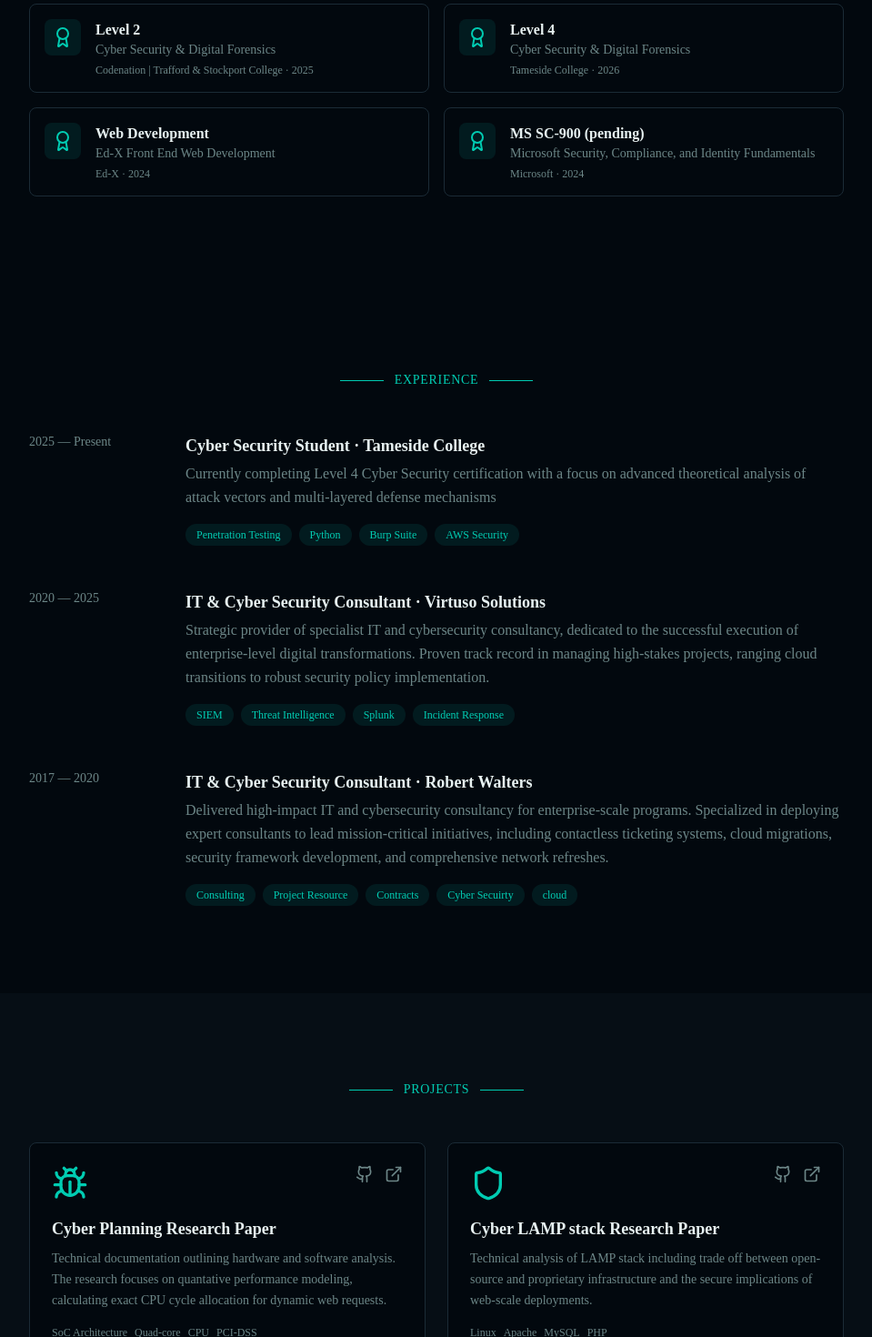
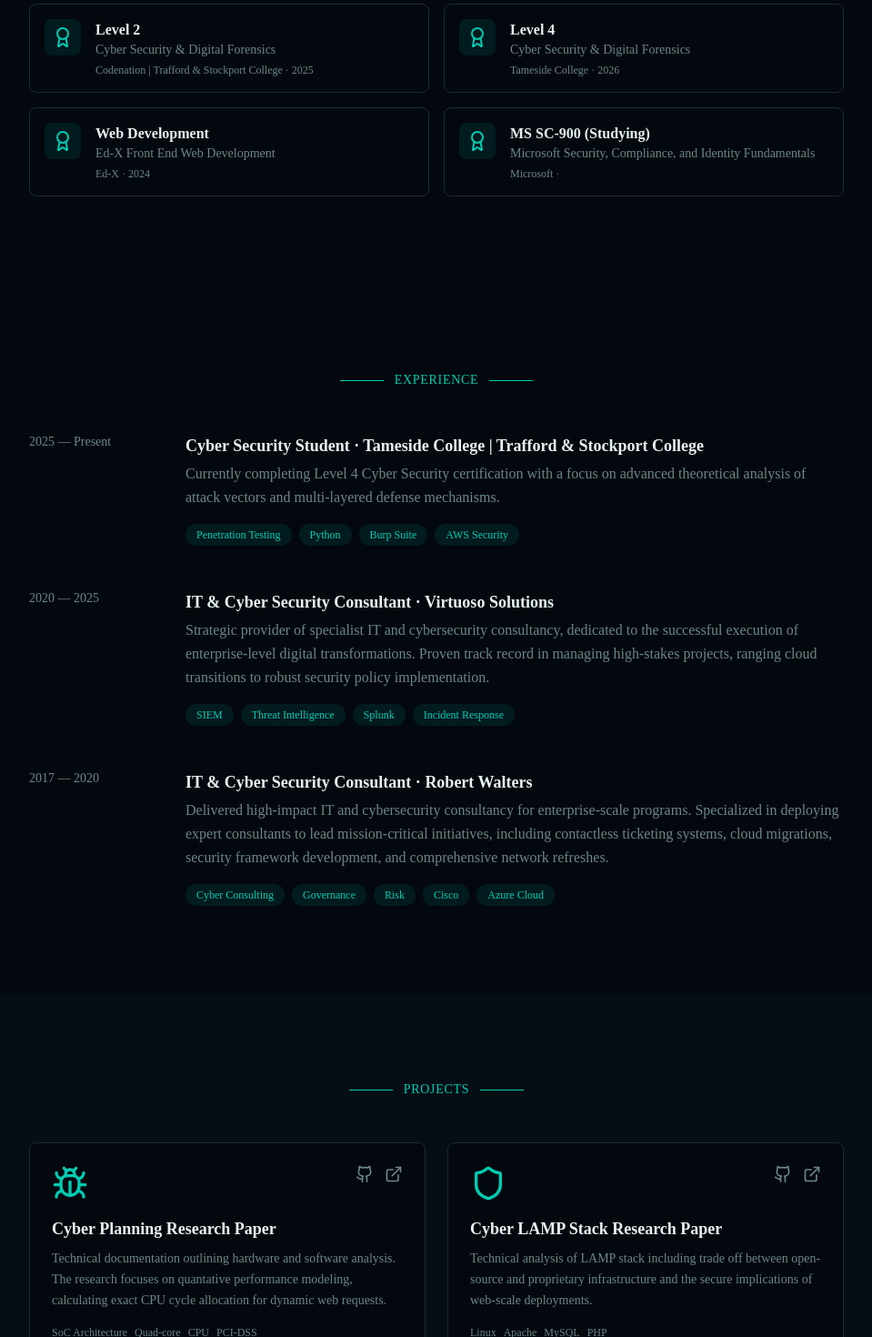
Before and after one commit to Dezmondo7/CyberNeo, a React (Vite) app in the folder vite-project/: page / in a window 1280 px wide. Shown: the part 960-2430 px from the top of the page at 91% size, without its empty margins (160-1119 px from the left). Built offline with nearby package versions, Linux system fonts and the light colour scheme.

Commit message:
updated certs, exp & projects write ups

```diff
--- a/vite-project/src/components/certifications.jsx
+++ b/vite-project/src/components/certifications.jsx
@@ -66,22 +66,16 @@
     ],
   },
   {
-    name: "MS SC-900 (pending)",
+    name: "MS SC-900 (Studying)",
     fullName: "Microsoft Security, Compliance, and Identity Fundamentals",
     issuer: "Microsoft",
-    year: "2024",
+    year: "",
       sections: [
       {
         heading: "About the Certification",
         text: "This certification covers foundational knowledge of security, compliance, and identity (SCI) concepts, as well as related solutions across Microsoft Azure and Microsoft 365. ",
         image: null,
-        imageLabel: "AWS Security Certificate",
-      },
-      {
-        heading: "Skills Gained",
-        text: "This certification enhanced my ability to secure cloud-native architectures using AWS services such as IAM, KMS, GuardDuty, Security Hub, WAF, and CloudTrail. I gained hands-on expertise in building secure, compliant infrastructure at scale.",
-        image: null,
-        imageLabel: null,
+        imageLabel: "",
       },
     ],
   },
--- a/vite-project/src/components/experience.jsx
+++ b/vite-project/src/components/experience.jsx
@@ -4,15 +4,15 @@
   {
     period: "2025 — Present",
     title: "Cyber Security Student",
-    company: "Tameside College",
-    description: "Currently completing Level 4 Cyber Security certification with a focus on advanced theoretical analysis of attack vectors and multi-layered defense mechanisms",
+    company: "Tameside College | Trafford & Stockport College",
+    description: "Currently completing Level 4 Cyber Security certification with a focus on advanced theoretical analysis of attack vectors and multi-layered defense mechanisms.",
     skills: ["Penetration Testing", "Python", "Burp Suite", "AWS Security"],
     link: "#",
   },
   {
     period: "2020 — 2025",
     title: "IT & Cyber Security Consultant",
-    company: "Virtuso Solutions",
+    company: "Virtuoso Solutions",
     description: "Strategic provider of specialist IT and cybersecurity consultancy, dedicated to the successful execution of enterprise-level digital transformations. Proven track record in managing high-stakes projects, ranging cloud transitions to robust security policy implementation.",
     skills: ["SIEM", "Threat Intelligence", "Splunk", "Incident Response"],
     link: "#",
@@ -22,7 +22,7 @@
     title: "IT & Cyber Security Consultant",
     company: "Robert Walters",
     description: "Delivered high-impact IT and cybersecurity consultancy for enterprise-scale programs. Specialized in deploying expert consultants to lead mission-critical initiatives, including contactless ticketing systems, cloud migrations, security framework development, and comprehensive network refreshes.",
-    skills: ["Consulting", "Project Resource", "Contracts", "Cyber Secuirty", "cloud"],
+    skills: ["Cyber Consulting", "Governance", "Risk", "Cisco", "Azure Cloud"],
     link: "#",
   },
 ]
--- a/vite-project/src/components/hero.jsx
+++ b/vite-project/src/components/hero.jsx
@@ -38,7 +38,7 @@
         </p>
 
         <p className="text-muted-foreground leading-relaxed max-w-2xl mx-auto mb-12">
-          Security Researcher & Engineer with a Top 7% TryHackMe ranking and a background in full-stack development and security consultancy. I specialize in simulating enterprise-scale Offensive and Defensive scenarios within virtualized environments, with expertise in Active Directory and SIEM orchestration. Currently transitioning 5 years of experience within the cybersecurity ecosystem into a dedicated technical role, combining a developer’s logic with a researcher’s mindset to secure complex infrastructures.
+          Security Researcher & Engineer with a Top 7% TryHackMe ranking and a background in web development and security consultancy. I specialize in simulating enterprise-scale Offensive and Defensive scenarios within virtualized environments, with expertise in Active Directory and SIEM orchestration. Currently transitioning 5 years of experience within the cybersecurity ecosystem into a dedicated technical role, combining a developer’s logic with a researcher’s mindset to secure complex infrastructures.
         </p>
 
         <div className="flex flex-wrap justify-center gap-4 mb-16">
--- a/vite-project/src/components/projects.jsx
+++ b/vite-project/src/components/projects.jsx
@@ -8,6 +8,8 @@
 import domain from "../assets/domain.png"
 import reconissance from "../assets/reconissance1.png"
 import smb from "../assets/attacksmbclient.png"
+import cyberplanning from "../assets/cyberplanning.png"
+import cyberresearch from "../assets/cyberresearch.png"
 
 const projects = [
   {
@@ -19,32 +21,26 @@
     icon: Bug,
     sections: [
       {
-        heading: "How It Works",
-        text: "The scanner uses a multi-threaded crawling engine built with Selenium to navigate web applications like a real user. It then injects payloads and analyses responses to detect vulnerabilities. Results are stored in PostgreSQL for tracking and reporting over time.",
-        screenshot: null,
+        heading: "Overview",
+        text: "This repository contains a deep-dive technical planning document centered on the ARM-based hardware architecture (Raspberry Pi 4B) and software powering a LAMP stack. The full paper can be accessed via the source in the GitHub link above.",
+        screenshot: cyberplanning,
         screenshotLabel: "VulnScanner - Scan Results",
-      },
-      {
-        heading: "Key Features",
-        text: "Features include customizable scan profiles, scheduled automated scans, PDF report generation, integration with Jira for ticket creation, and a risk scoring system that prioritizes findings by severity and exploitability.",
-        screenshot: null,
-        screenshotLabel: "VulnScanner - Report View",
       },
     ],
   },
   {
-    title: "Cyber LAMP stack Research Paper",
-    description: "Technical analysis of LAMP stack including trade off between open-source and proprietary infrastructure and the secure implications of web-scale deployments.",
+    title: "Cyber LAMP Stack Research Paper",
+    description: "  Technical analysis of LAMP stack including trade off between open-source and proprietary infrastructure and the secure implications of web-scale deployments.",
     tech: ["Linux", "Apache", "MySQL", "PHP"],
-    github: "#",
+    github: "https://github.com/Dezmondo7/Technical-Research-Papers",
     live: "#",
     icon: Shield,
     sections: [
       {
         heading: "Overview",
-        text: "This repository contains a comprehensive technical analysis of the LAMP stack (Linux, Apache, MySQL, PHP). The research explores the underlying software components, evaluates the trade-offs between open-source and proprietary infrastructure (e.g., Linux vs. Windows, MySQL vs. Oracle), and analyzes the security implications of web-scale deployments.",
-        screenshot: null,
-        screenshotLabel: "ThreatMap - Global View",
+        text: "This repository contains a comprehensive technical analysis of the LAMP stack (Linux, Apache, MySQL, PHP). The research explores the underlying software components, evaluates the trade-offs between open-source and proprietary infrastructure (e.g., Linux vs. Windows, MySQL vs. Oracle), and analyzes the security implications of web-scale deployments. The full paper can be accessed via source in the GitHub link above.",
+        screenshot: cyberresearch,
+        screenshotLabel: "Cyber Security Research Paper",
       },
     ],
   },
```
Also changed, not shown: vite-project/src/assets/cyberplanning.png (added), vite-project/src/assets/cyberresearch.png (added).
